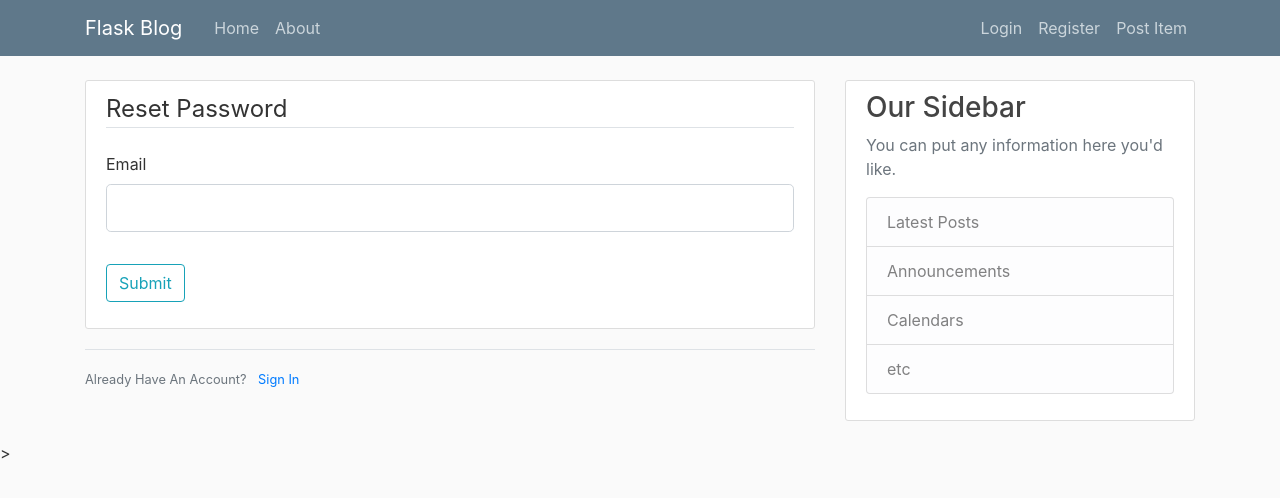
After one commit to KonechyJ/CPSC-362_Project1, a Python web app: template CPSC 362_Project1/templates/reset_request.html in a window 1280 px wide. The commit adds this page. Shown: the top 498 px of the page. Run offline with Jinja, Linux system fonts and the light colour scheme; the template is opened without the code that fills it: most values are stand-ins (such as "Sample title", 1, 10 or a date in 2020); form fields are guessed from the names that the template uses; some libraries are stand-ins or nearby versions.

Commit message:
add a forgot password system in login page

```diff
--- a/CPSC 362_Project1/templates/login.html
+++ b/CPSC 362_Project1/templates/login.html
@@ -44,7 +44,7 @@
                 {{ form.submit(class="btn btn-outline-info") }}
             </div>
             <small class="text-muted ml-2">
-                <a href="#">Forgot Password?</a>
+                <a href="{{url_for('reset_request')}}">Forgot Password?</a>
             </small>
         </form>
     </div>
--- /dev/null
+++ b/CPSC 362_Project1/templates/reset_request.html
@@ -0,0 +1,34 @@
+<!--edited by andy-->
+{% extends "layout.html" %}
+{% block content %}
+    <div class="content-section">
+        <form method="POST" action="">
+            {{ form.hidden_tag() }}
+            <fieldset class="form-group">
+                <legend class="border-bottom mb-4">Reset Password</legend>
+
+                <div class="form-group">
+                    {{ form.email.label(class="form-control-label") }}
+                    {% if form.email.errors %}
+                        {{ form.email(class="form-control form-control-lg is-invalid") }}
+                        <div class="invalid-feedback">
+                            {% for error in form.email.errors %}
+                                <span>{{ error }}</span>
+                            {% endfor %}
+                        </div>
+                    {% else %}
+                        {{ form.email(class="form-control form-control-lg") }}
+                    {% endif %}
+                </div>
+            </fieldset>
+            <div class="form-group">
+                {{ form.submit(class="btn btn-outline-info") }}
+            </div>
+        </form>
+    </div>
+    <div class="border-top pt-3">
+        <small class="text-muted">
+            Already Have An Account? <a class="ml-2" href="{{ url_for('login') }}">Sign In</a>
+        </small>
+    </div>
+{% endblock content %}
```
Also changed, not shown: CPSC 362_Project1/forms.py (+11 -0 lines), CPSC 362_Project1/routes.py (+9 -1 lines).
